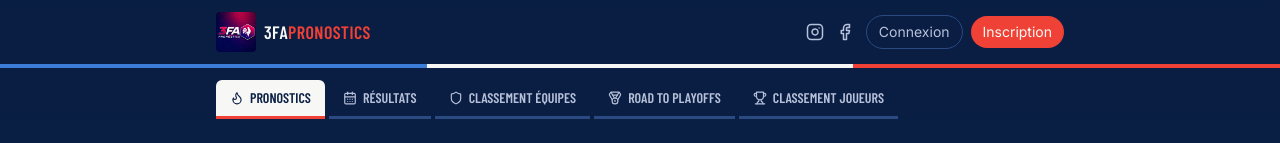
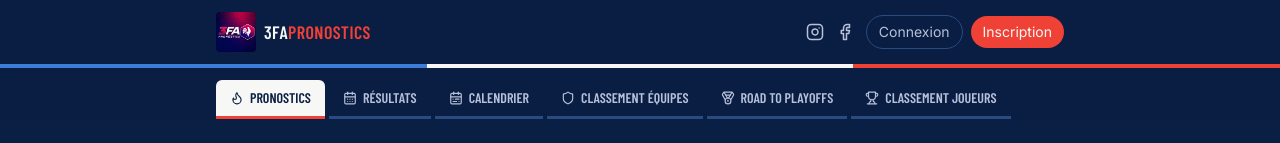
Before and after one commit to 3fapronostics-lang/3fapronostics, a Next.js app: page / in a window 1280 px wide. Shown: the top 143 px of the page. Built offline with nearby package versions, Linux system fonts and the light colour scheme; no server answers; the database is empty.

Commit message:
Update Nav.js

```diff
--- a/components/Nav.js
+++ b/components/Nav.js
@@ -1,13 +1,14 @@
 'use client';
 import Link from 'next/link';
 import { usePathname, useRouter } from 'next/navigation';
-import { Flame, Users, CalendarDays, Shield, Trophy, Medal, Image as ImageIcon, Instagram, Facebook } from 'lucide-react';
+import { Flame, Users, CalendarDays, CalendarRange, Shield, Trophy, Medal, Image as ImageIcon, Instagram, Facebook } from 'lucide-react';
 import Image from 'next/image';
 import { useAuth } from '../lib/AuthContext';
 import { supabase } from '../lib/supabaseClient';
 const TABS = [
   { href: '/', label: 'Pronostics', icon: Flame },
   { href: '/resultats', label: 'Résultats', icon: CalendarDays },
+  { href: '/calendrier', label: 'Calendrier', icon: CalendarRange },
   { href: '/classement-equipes', label: 'Classement équipes', icon: Shield },
   { href: '/road-to-playoffs', label: 'Road to playoffs', icon: Medal },
   { href: '/classement-joueurs', label: 'Classement joueurs', icon: Trophy },
```
